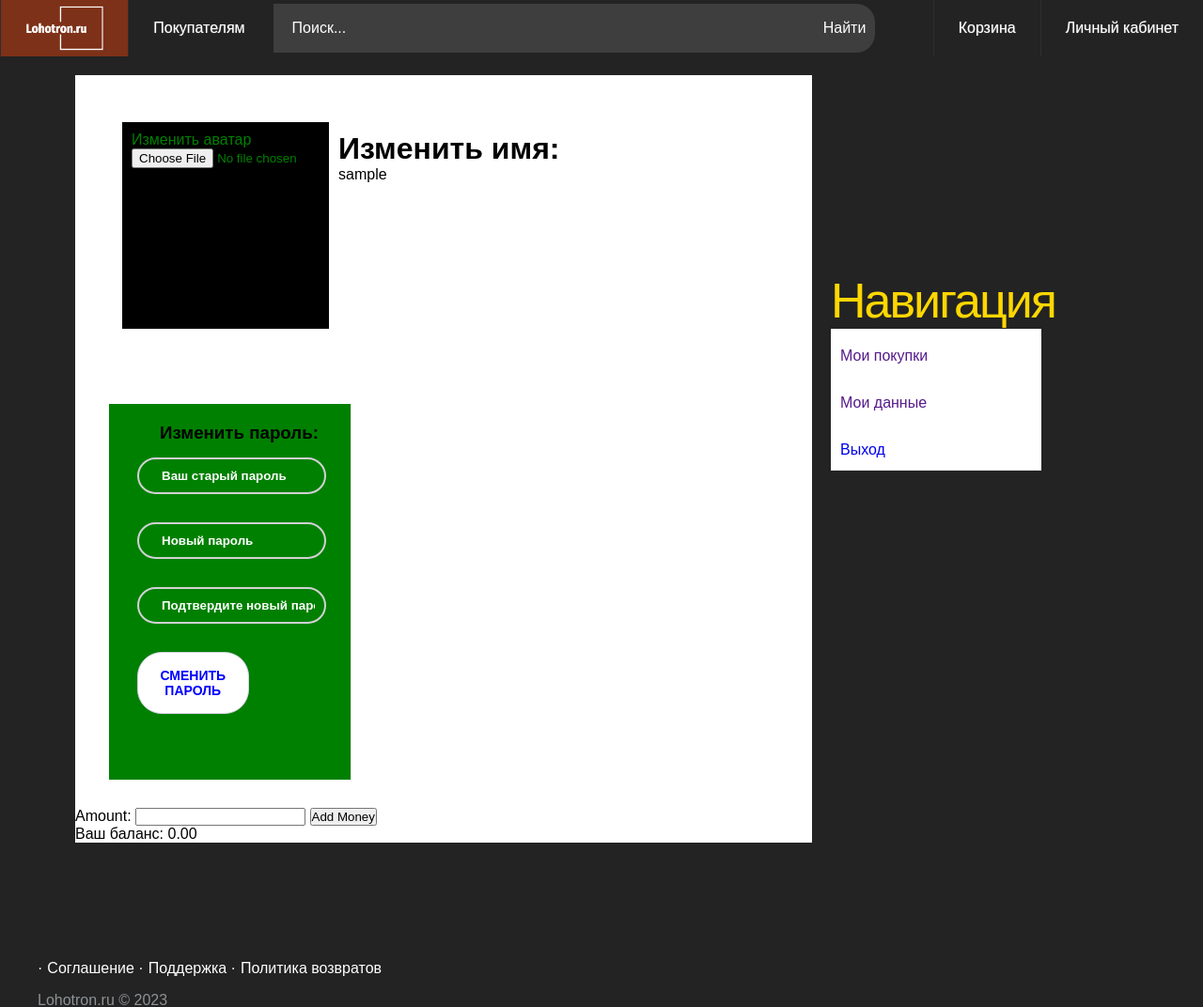
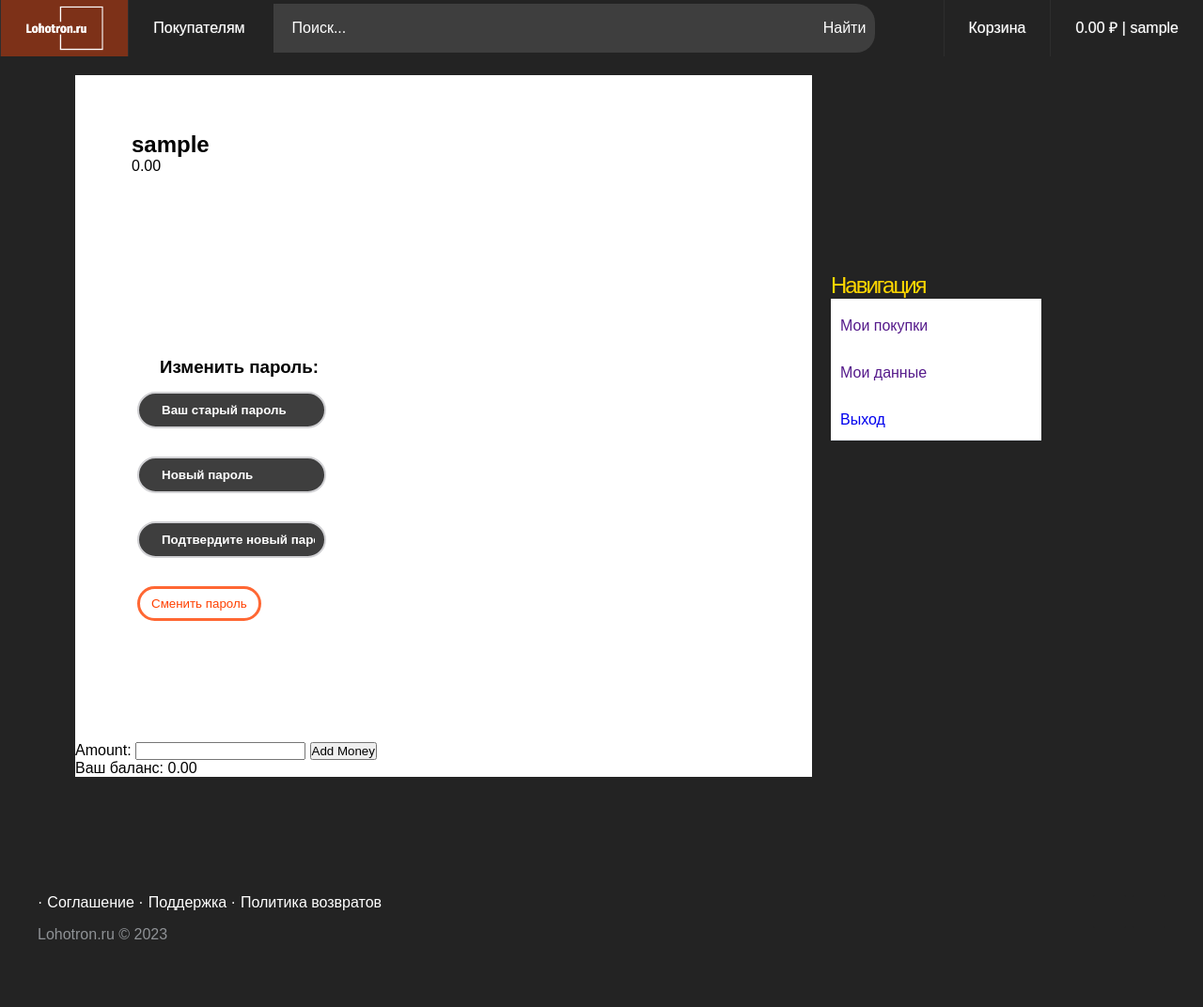
Before and after one commit to WhiteSkotch/key_store, a Django app: page /home/ in a window 1280 px wide. Shown: the top 1072 px of the page at 94% size. After the commit the page ends 1000 px from the top, so only its background shows below. Run offline with Django 4.2, Linux system fonts and the light colour scheme; the visitor is signed in with stand-in values (Sample User, id 1); data comes from the database, SQL or seed files in the repository.

Commit message:
Account balance display | Profile styles update

```diff
--- a/accounts/models.py
+++ b/accounts/models.py
@@ -16,7 +16,7 @@ class Key(models.Model):
 
 
 class Money(models.Model):
-    user = models.ForeignKey(User, on_delete=models.CASCADE)
+    user = models.ForeignKey(User, on_delete=models.CASCADE, related_name='balance')
     money = models.DecimalField(max_digits=15, decimal_places=2, default=0)
 
 
--- a/personal_acc/views.py
+++ b/personal_acc/views.py
@@ -28,6 +28,8 @@ def home(request):
     user = request.user
     money = Money.objects.get(user=user)
     context = {'money': money.money}
+    print(money.money)
+    print(user.balance.all()[0].money)
     return render(request, 'lk.html', context)
 
 
--- a/static/css/bodylk.css
+++ b/static/css/bodylk.css
@@ -11,8 +11,7 @@ font-family: sans-serif, Arial;
 .left-column {
   width: 70%;
   position: relative;
-    background-color: white;
-
+  background-color: white;
 }
 
 
@@ -64,8 +63,6 @@ font-family: sans-serif, Arial;
     display: block;
     width: 406;
     min-height: 400px;
-    border-right: 1px solid #e6e6e6;
-    background-color: green;
     padding-left: 20px;
 }
 
@@ -78,31 +75,27 @@ font-family: sans-serif, Arial;
 
 
 .form {
-    border-radius: 30px;
+  border-radius: 30px;
 	border: 2px solid #D1D1D4;
-	background: none;
+  background-color: #3e3e3e;
 	padding: 10px;
 	padding-left: 24px;
 	font-weight: 700;
 	width: 75%;
-    color: white;
+  color: white;
 }
 
 
 
 .submit {
-	background: #fff;
-	font-size: 14px;
+	background-color: #fff;
+  color: #ff4000;
 	margin-top: 15px;
-	padding: 16px 20px;
+	padding: 8px 12px 8px 12px;
 	border-radius: 26px;
-    margin-left: 10px;
-	border: 1px solid #D4D3E8;
-	text-transform: uppercase;
-	font-weight: 700;
+  margin-left: 10px;
+	border: 3px solid #FF6733;
 	align-items: center;
-	width: 50%;
-	color: blue;
 	cursor: pointer;
 	transition: .2s;
 }
@@ -110,8 +103,7 @@ font-family: sans-serif, Arial;
 .submit:active,
 .submit:focus,
 .submit:hover {
-	border-color: #6A679E;
-	outline: none;
+  box-shadow: 4px 4px 4px 4px rgba(255, 102, 51, 0.2);
 }
 
 
--- a/templates/header.html
+++ b/templates/header.html
@@ -24,9 +24,9 @@
         </li>
         <li id="personal_cabinet">
             {% if user.is_authenticated %}
-            <a href="{% url 'home'%}">Личный кабинет</a>
+            <a href="{% url 'home'%}">{{ user.balance.first.money }} ₽ | {{ user.username }}</a>
             {% else %}
-            <a href="{% url 'login'%}">Личный кабинет</a>
+            <a href="{% url 'login'%}">Войти</a>
             {% endif %}
         </li>
         <li id="basket">
--- a/templates/lk.html
+++ b/templates/lk.html
@@ -11,14 +11,9 @@
 
   <div class="left-column">
     <div class="avatarnick">
-      <div class="avatar">
-         <div class="upload">
-<span class="fileinput"><span>Изменить аватар</span><input id="upload-avatar" type="file" name="avatar"></span>
-</div>
-      </div>
       <div class="nick">
-         <h1>Изменить имя: </h1>
-          {{ user.username }}
+         <h2>{{ user.username }}</h2>
+         <span>{{ user.balance.first.money }}</span>
       </div>
     </div>
     <div class="data">
@@ -54,7 +49,7 @@
 
 </div>
     <div class="product-requirements">
-    <h1>Навигация</h1>
+    <h3>Навигация</h3>
 
     <ul>
 <li class="nav-li"> <a href=""> Мои покупки</a> </li>
```
Also changed, not shown: accounts/migrations/0006_alter_money_user.py (added). Lines whose indentation alone changed are shown as unchanged.
